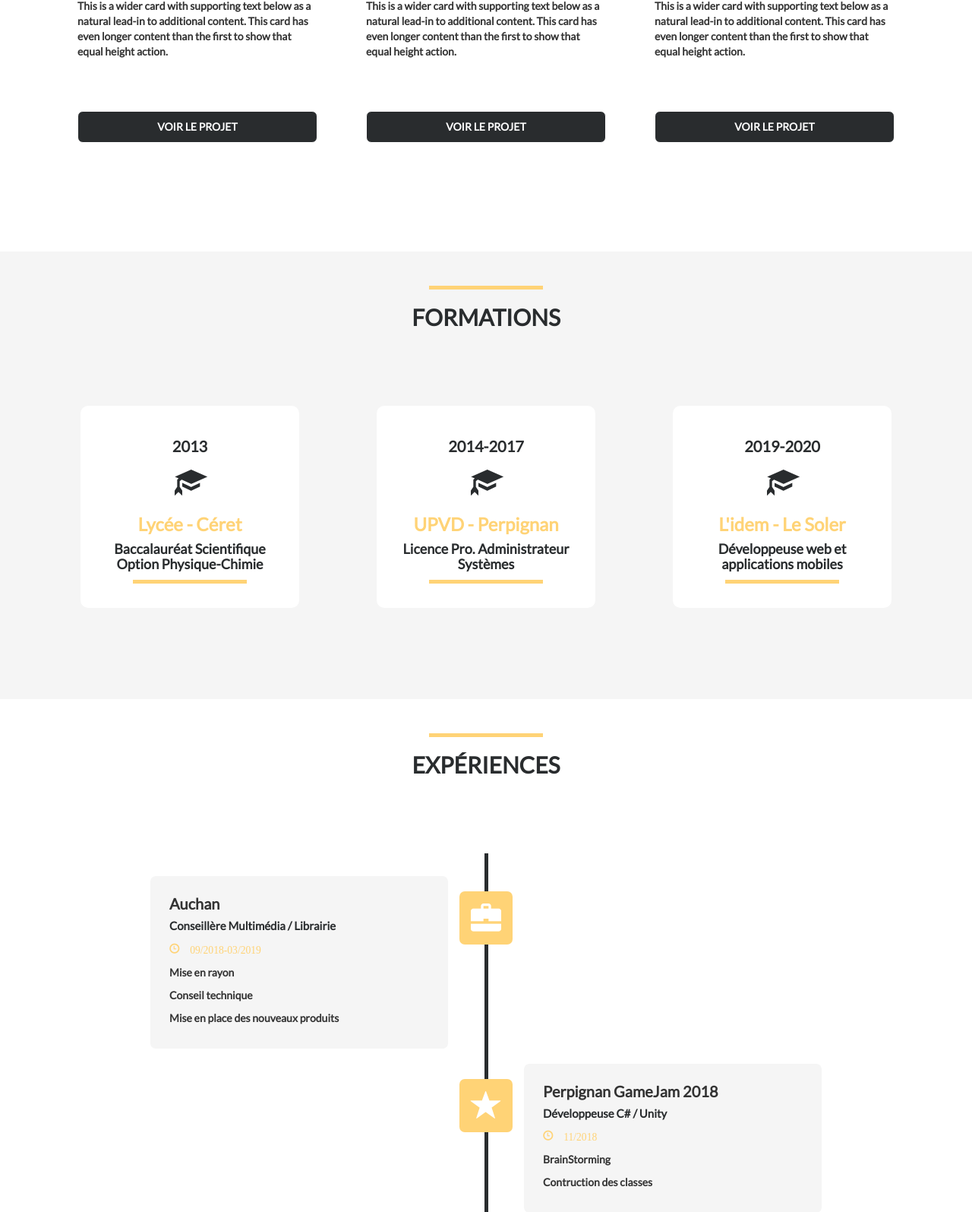
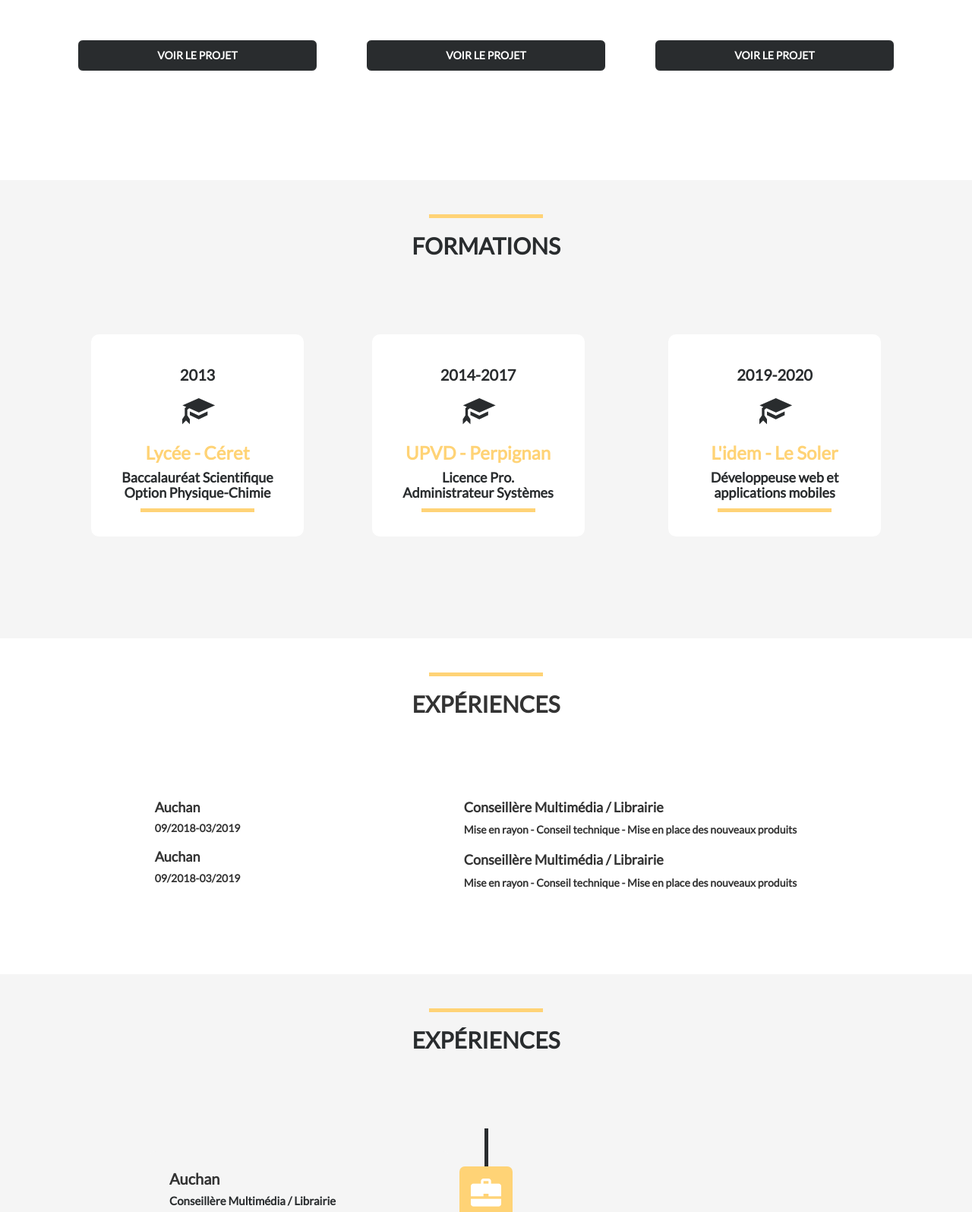
Before and after one commit to NekoBlakii/NekoBlakii.github.io, a PHP site: page / in a window 1280 px wide. Shown: the part 3077-4672 px from the top of the page at 76% size. Run offline with PHP 8.4, Linux system fonts and the light colour scheme.

Commit message:
CVFormation

```diff
--- a/css/style.css
+++ b/css/style.css
@@ -9,6 +9,12 @@ body
     --couleur-fond : #F5F5F5;
     --couleur-flash : #C96567;
     --couleur-flash : #FFD376;
+}
+
+body .row
+{
+    margin: 0;
+    padding: 0;
 }
 
 h1,h2,h3,h4,h5,h6,p
@@ -209,12 +215,6 @@ header .heading {
 
 /* SKILLS */
 
-/*
-#skills .heading h2
-{
-    color: var(--couleur-generale);
-}*/
-
 .transform {
     transition: 2s;
     transform:  translate(-293px, 0);
@@ -287,8 +287,6 @@ header .heading {
     padding-bottom: 20px;
 }
 
-
-
 #skillDescription .logo
 {
     position: absolute;
@@ -353,6 +351,20 @@ header .heading {
 {
     color: var(--couleur-generale);
 }
+
+.experience-container
+{
+    display: flex;
+}
+
+.experience-container .col-left,.col-right
+{
+    display: flex;
+    flex-direction: column;
+    align-items: center;
+    flex-wrap: wrap;
+}
+
 
 .timeline
 {
@@ -463,6 +475,15 @@ header .heading {
 
 /* FORMATIONS */
 
+#formations
+{
+    overflow: hidden;
+}
+
+#formations .row {
+    position: relative;
+}
+
 #formations .heading h2
 {
     color: var(--couleur-generale);
@@ -501,6 +522,39 @@ header .heading {
 .formations-block h4
 {
     color: var(--couleur-generale);
+}
+/*
+#formations .container
+{
+    height: 300px;
+}
+*/
+
+.formation
+{
+    display: flex;
+    height: 300px;
+}
+
+.formation1
+{
+    position: absolute;
+    left: -1500px;
+    margin-left:10%;
+}
+
+.formation2
+{
+    position: absolute;
+    top: -1500px;
+    margin-left:7%;
+}
+
+.formation3
+{
+    position: absolute;
+    left: 2000px;
+    margin-left:10%;
 }
 
 /* PORTFOLIO */
--- a/index.html
+++ b/index.html
@@ -157,11 +157,6 @@
                 </div>
             </div>
             <div class="container">
-                <ul id="portfolio-skills">
-                    <li><Button id="portfolio-all" class="button-portfolio text-center">Tous</Button></li>
-                    <li><Button id="portfolio-js" class="button-portfolio text-center">Javascript</Button></li>
-                    <li><Button id="portfolio-unity" class="button-portfolio text-center">C# / Unity</Button></li>
-                </ul>
                 <div class="card-group">
                         <div class="card border-dark js">
                             <img src="images/Voyage.jpg" class="card-img-top" alt="...">
@@ -225,8 +220,10 @@
                 </div>
                 <div class="container">
                     <div class="row">
+                        <div id="formations-container" class="row">
                             <div class="col-sm-4">
-                            <div class="formations-block hvr-grow">
+                                <div class="formation hvr-grow">
+                                    <div class="formation1 formations-block hvr-grow">
                                         <h5>2013</h5>
                                         <span class="glyphicon glyphicon-education"></span>
                                         <h3>Lycée - Céret</h3>
@@ -234,9 +231,11 @@
                                         <div class="traitcouleur"></div>
                                     </div>
                                 </div>
+                            </div>
 
                             <div class="col-sm-4">
-                            <div class="formations-block hvr-grow">
+                                <div class="formation hvr-grow">
+                                    <div class="formation2 formations-block hvr-grow">
                                         <h5>2014-2017</h5>
                                         <span class="glyphicon glyphicon-education"></span>
                                         <h3>UPVD - Perpignan</h3>
@@ -244,9 +243,11 @@
                                         <div class="traitcouleur"></div>
                                     </div>
                                 </div>
+                            </div>
 
                             <div class="col-sm-4">
-                            <div class="formations-block hvr-grow">
+                                <div class="formation hvr-grow">
+                                    <div class="formation3 formations-block hvr-grow">
                                         <h5>2019-2020</h5>
                                         <span class="glyphicon glyphicon-education"></span>
                                         <h3>L'idem - Le Soler</h3>
@@ -254,12 +255,47 @@
                                         <div class="traitcouleur"></div>
                                     </div>
                                 </div>
-
                             </div>
-
+                        </div>
+                     </div>
                 </div>
         </section>
 
+            <!-- EXPERIENCESTEST -->
+            <section id="experiences2">
+                <div class="section-head">
+                    <div class="traitcouleur"></div>
+                    <div class="heading">
+                        <h2>Expériences</h2>
+                    </div>
+                </div>
+                <div class="container">
+                    <div class="row">
+                        <div class="experience-container row">
+                            <div class="col-sm-4 col-left">
+                                <div class="experience">
+                                    <h4>Auchan</h4>
+                                    <h5>09/2018-03/2019</h5>
+                                </div>
+                                <div class="experience">
+                                    <h4>Auchan</h4>
+                                    <h5>09/2018-03/2019</h5>
+                                </div>
+                            </div>
+                            <div class="col-sm-8 col-right">
+                                <div class="experience">
+                                    <h4>Conseillère Multimédia / Librairie</h4>
+                                    <p>Mise en rayon - Conseil technique - Mise en place des nouveaux produits</p>
+                                </div>
+                                <div class="experience">
+                                    <h4>Conseillère Multimédia / Librairie</h4>
+                                    <p>Mise en rayon - Conseil technique - Mise en place des nouveaux produits</p>
+                                </div>
+                            </div>
+                        </div>
+                    </div>
+                </div>
+            </section>
             <!-- EXPERIENCES -->
             <section id="experiences">
                 <div class="section-head">
--- a/js/script.js
+++ b/js/script.js
@@ -11,14 +11,11 @@ $(function(){
 
 
 var isFinish = false;
+var isOver = false;
 
     $(window).scroll(function() {
-        var hT = $('#skillDescription').offset().top,
-            hH = $('#skillDescription').outerHeight(),
-            wH = $(window).height(),
-            wS = $(this).scrollTop();
 
-            if ((wS > (hT+hH-wH) && (hT > wS) && (wS+wH > hT+hH)) && !isFinish){
+        if(isScrolled('#skillDescription') && !isFinish){
             anime({
                 targets: '.logo-front',
                 translateX: 1500,
@@ -38,6 +35,40 @@ var isFinish = false;
         } else {
 
         }
+
+        if(isScrolled('#formations-container') && !isOver)
+        {
+            anime({
+                targets: '.formation1',
+                translateX: 1500,
+                delay: anime.stagger(500, {easing: 'easeOutQuad'}),
+            });
+            anime({
+                targets: '.formation2',
+                translateY: 1500,
+                delay: anime.stagger(500, {easing: 'easeOutQuad'}),
+            });
+            anime({
+                targets: '.formation3',
+                translateX: -2000,
+                delay: anime.stagger(500, {easing: 'easeOutQuad'}),
+            });
+            isOver = true
+        }
+        else{
+
+        }
+
+
      });
 
+     const isScrolled = function(section)
+     {
+         var hT = $(section).offset().top,
+                 hH = $(section).outerHeight(),
+                 wH = $(window).height(),
+                 wS = $(this).scrollTop();
+        var isScrolled = ((wS > (hT+hH-wH) && (hT > wS) && (wS+wH > hT+hH)));
+        return isScrolled;
+     };
 });
--- a/js/scriptloupgarou.js
+++ b/js/scriptloupgarou.js
@@ -159,7 +159,7 @@ function launchGame()
 
         if(namePlayer.length > 0)
         {
-            content += '<span class="input-group-text bg-warning" id="inputGroup-sizing-lg">'+ namePlayer +'</span>';
+            content += '<span class="input-group-text bg-success" id="inputGroup-sizing-lg">'+ namePlayer +'</span>';
         }
 
         content +=
@@ -178,7 +178,7 @@ function launchGame()
         colPlayers.innerHTML +=
             '<div class="player ' + player.role +'"> ' +
                 '<div class="input-group-prepend">' +
-                    '<span class="input-group-text bg-warning">'+ player.name +'</span>'+
+                    '<span class="input-group-text bg-success">'+ player.name +'</span>'+
                     '<div id="options" class="input-group-text">'+
                         '<div>Couple <input type="radio"></div>'+
                         '<div>Salvaté <input type="checkbox"></div>'+
@@ -192,7 +192,7 @@ function launchGame()
             '</div>';
     });
     colPlayers.innerHTML +=
-        '<button type="button" class="btn btn-success" onclick="reStartGame()">Restart</button>';
+        '<button type="button" class="btn btn-danger" onclick="reStartGame()">Restart</button>';
     rowGame.innerHTML += '</div>';
 
 }
```
Lines whose indentation alone changed are shown as unchanged.
